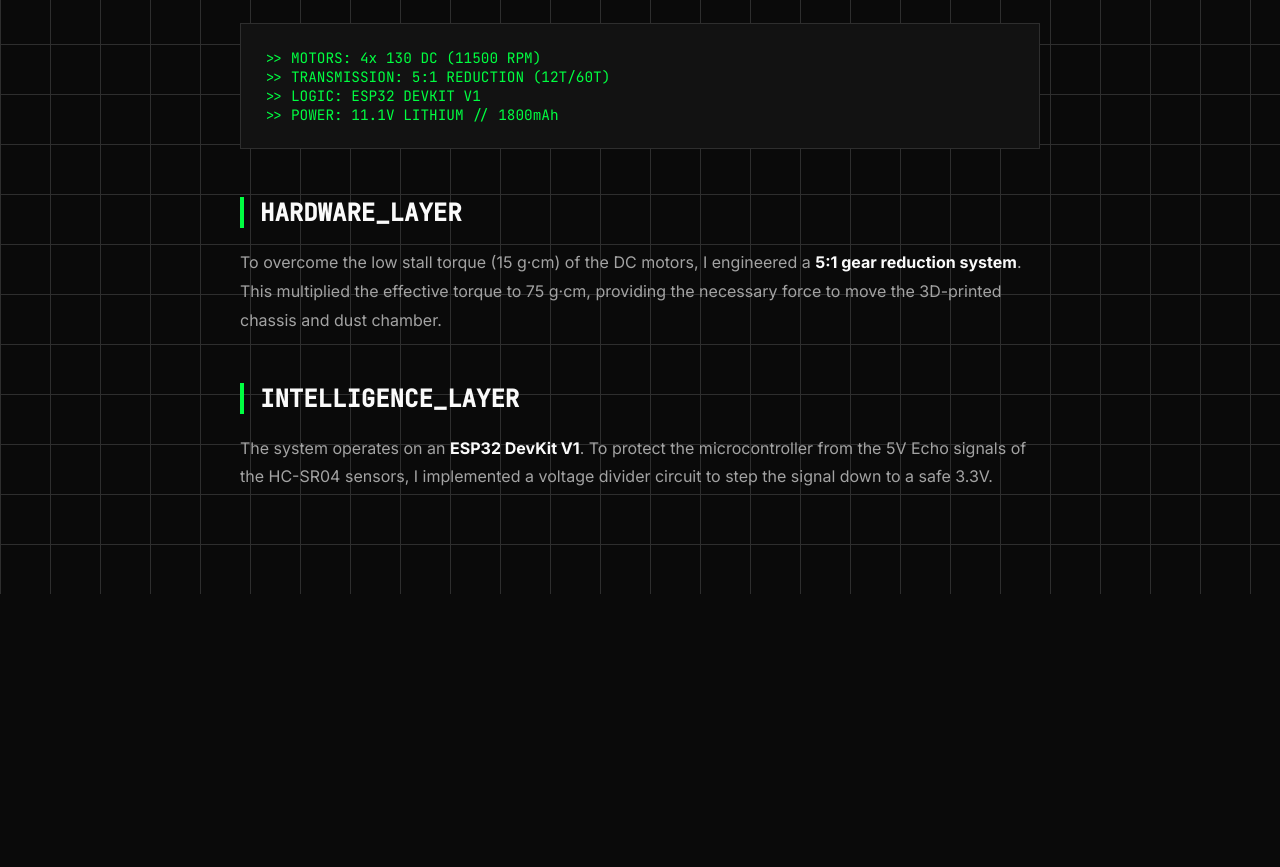
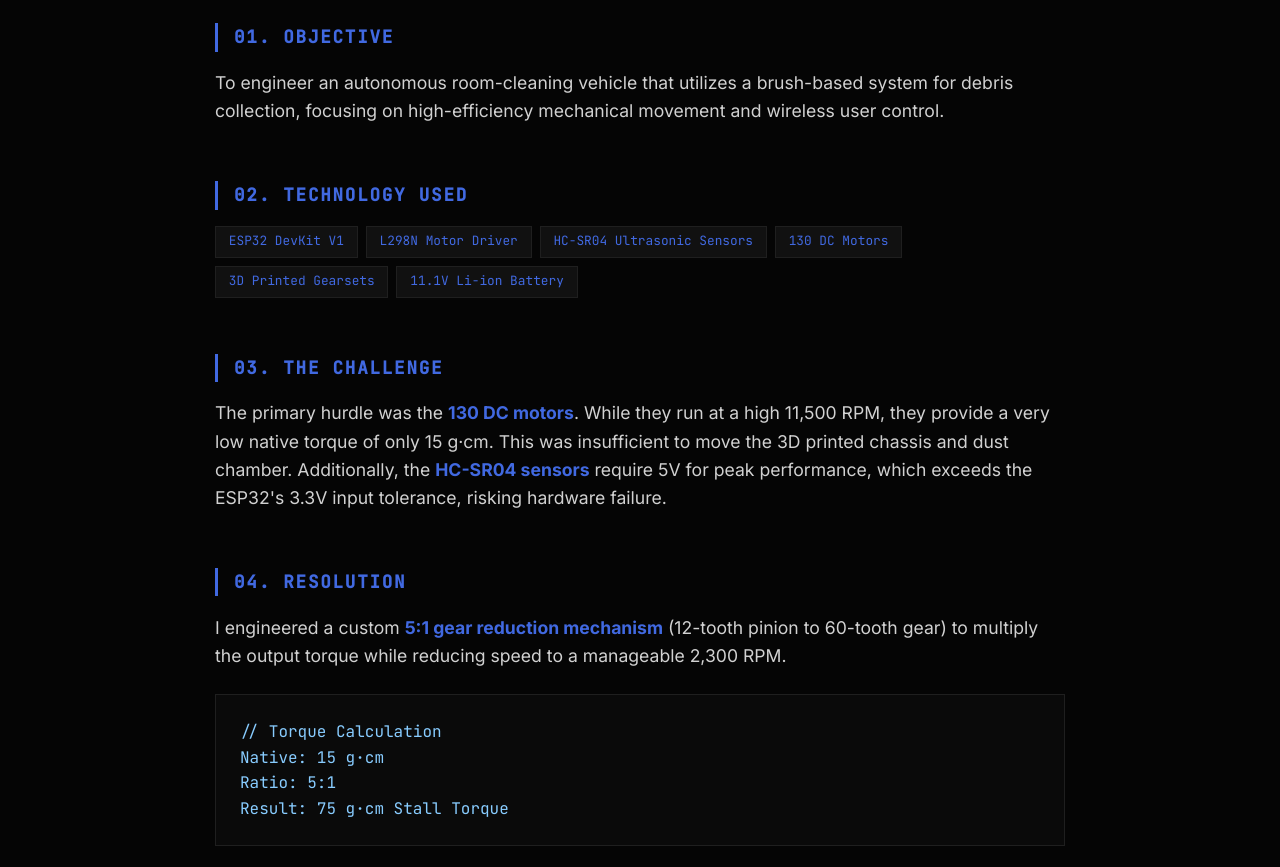
Before and after one commit to Sam2001115/Sam2001115.github.io, a plain HTML site: page rover.html in a window 1280 px wide. Shown: the part 206-1073 px from the top of the page. Before the commit the page ends 800 px from the top, so only its background shows below. Drawn offline with Linux system fonts and the light colour scheme.

Commit message:
Revise rover details and update styling

```diff
--- a/rover.html
+++ b/rover.html
@@ -6,40 +6,70 @@
     <title>Rover Details | Sameer Appasa</title>
     <link href="https://fonts.googleapis.com/css2?family=Inter:wght@400;600;700&family=JetBrains+Mono:wght@400;500&display=swap" rel="stylesheet">
     <style>
-        :root { --background: #0a0a0a; --foreground: #fafafa; --primary: #00ff41; --card: #121212; --muted: #262626; --muted-foreground: #a3a3a3; --border: #2e2e2e; --font-mono: 'JetBrains Mono', monospace; }
-        body { background-color: var(--background); color: var(--foreground); font-family: 'Inter', sans-serif; margin: 0; background-image: linear-gradient(var(--border) 1px, transparent 1px), linear-gradient(90deg, var(--border) 1px, transparent 1px); background-size: 50px 50px; }
-        .container { max-width: 800px; margin: 0 auto; padding: 4rem 2rem; }
+        :root { --background: #050505; --foreground: #fafafa; --primary: #4169E1; --card: #0d0d0d; --border: #1f1f1f; --font-mono: 'JetBrains Mono', monospace; }
+        body { background-color: var(--background); color: var(--foreground); font-family: 'Inter', sans-serif; margin: 0; line-height: 1.6; }
+        .container { max-width: 850px; margin: 0 auto; padding: 4rem 2rem; }
         .nav-back { font-family: var(--font-mono); color: var(--primary); text-decoration: none; margin-bottom: 2rem; display: block; }
 
-        h1 { font-family: var(--font-mono); font-size: 3rem; color: var(--primary); border-bottom: 1px solid var(--border); padding-bottom: 1rem; }
-        .tech-specs { background: var(--card); border: 1px solid var(--border); padding: 1.5rem; font-family: var(--font-mono); font-size: 0.9rem; color: var(--primary); margin: 2rem 0; }
+        h1 { font-family: var(--font-mono); font-size: 2.5rem; color: var(--primary); border-bottom: 1px solid var(--border); padding-bottom: 1rem; }
 
-        h2 { font-family: var(--font-mono); border-left: 4px solid var(--primary); padding-left: 1rem; margin-top: 3rem; }
-        p { color: var(--muted-foreground); line-height: 1.8; }
-        b { color: var(--foreground); }
+        .section { margin-bottom: 3.5rem; }
+        .section h2 { font-family: var(--font-mono); font-size: 1.1rem; color: var(--primary); text-transform: uppercase; letter-spacing: 0.1em; margin-bottom: 1rem; border-left: 3px solid var(--primary); padding-left: 1rem; }
+        .section p { color: #d1d1d1; font-size: 1.1rem; }
+
+        .tech-tags { display: flex; gap: 0.5rem; flex-wrap: wrap; margin-top: 1rem; }
+        .tag { font-family: var(--font-mono); font-size: 0.8rem; background: #111; border: 1px solid var(--border); padding: 0.3rem 0.8rem; color: var(--primary); }
+
+        .math-block { background: #0a0a0a; border: 1px solid var(--border); padding: 1.5rem; margin: 1.5rem 0; font-family: var(--font-mono); color: #88ccff; }
+        b { color: var(--primary); }
     </style>
 </head>
 <body>
     <div class="container">
         <a href="index.html" class="nav-back">< RETURN_TO_DASHBOARD</a>
-        <h1>CLEANING_ROVER.log</h1>
+        <h1>PROJECT: CLEANING_ROVER</h1>
 
-        <div class="tech-specs">
-            >> MOTORS: 4x 130 DC (11500 RPM)<br>
-            >> TRANSMISSION: 5:1 REDUCTION (12T/60T)<br>
-            >> LOGIC: ESP32 DEVKIT V1<br>
-            >> POWER: 11.1V LITHIUM // 1800mAh
+        <div class="section">
+            <h2>01. Objective</h2>
+            <p>To engineer an autonomous room-cleaning vehicle that utilizes a brush-based system for debris collection, focusing on high-efficiency mechanical movement and wireless user control.</p>
         </div>
 
-        <section>
-            <h2>HARDWARE_LAYER</h2>
-            <p>To overcome the low stall torque (15 g·cm) of the DC motors, I engineered a <b>5:1 gear reduction system</b>. This multiplied the effective torque to 75 g·cm, providing the necessary force to move the 3D-printed chassis and dust chamber.</p>
-        </section>
+        <div class="section">
+            <h2>02. Technology Used</h2>
+            <div class="tech-tags">
+                <span class="tag">ESP32 DevKit V1</span>
+                <span class="tag">L298N Motor Driver</span>
+                <span class="tag">HC-SR04 Ultrasonic Sensors</span>
+                <span class="tag">130 DC Motors</span>
+                <span class="tag">3D Printed Gearsets</span>
+                <span class="tag">11.1V Li-ion Battery</span>
+            </div>
+        </div>
 
-        <section>
-            <h2>INTELLIGENCE_LAYER</h2>
-            <p>The system operates on an <b>ESP32 DevKit V1</b>. To protect the microcontroller from the 5V Echo signals of the HC-SR04 sensors, I implemented a voltage divider circuit to step the signal down to a safe 3.3V.</p>
-        </section>
+        <div class="section">
+            <h2>03. The Challenge</h2>
+            <p>The primary hurdle was the <b>130 DC motors</b>. While they run at a high 11,500 RPM, they provide a very low native torque of only 15 g·cm. This was insufficient to move the 3D printed chassis and dust chamber. Additionally, the <b>HC-SR04 sensors</b> require 5V for peak performance, which exceeds the ESP32's 3.3V input tolerance, risking hardware failure.</p>
+        </div>
+
+        <div class="section">
+            <h2>04. Resolution</h2>
+            <p>I engineered a custom <b>5:1 gear reduction mechanism</b> (12-tooth pinion to 60-tooth gear) to multiply the output torque while reducing speed to a manageable 2,300 RPM.</p>
+
+
+
+            <div class="math-block">
+                // Torque Calculation<br>
+                Native: 15 g·cm<br>
+                Ratio: 5:1<br>
+                Result: 75 g·cm Stall Torque
+            </div>
+
+            <p>For the logic safety, I implemented a <b>voltage divider circuit</b> (1kΩ and 2kΩ resistors) on the sensor Echo pins to safely step down the 5V signal to 3.33V, protecting the ESP32 internal registers.</p>
+
+
+
+            <p>The control system was resolved by hosting a <b>WiFi Web Server</b> directly on the ESP32, allowing real-time manual override via a web page alongside the sensor-driven autonomous mode.</p>
+        </div>
     </div>
 </body>
 </html>
```
